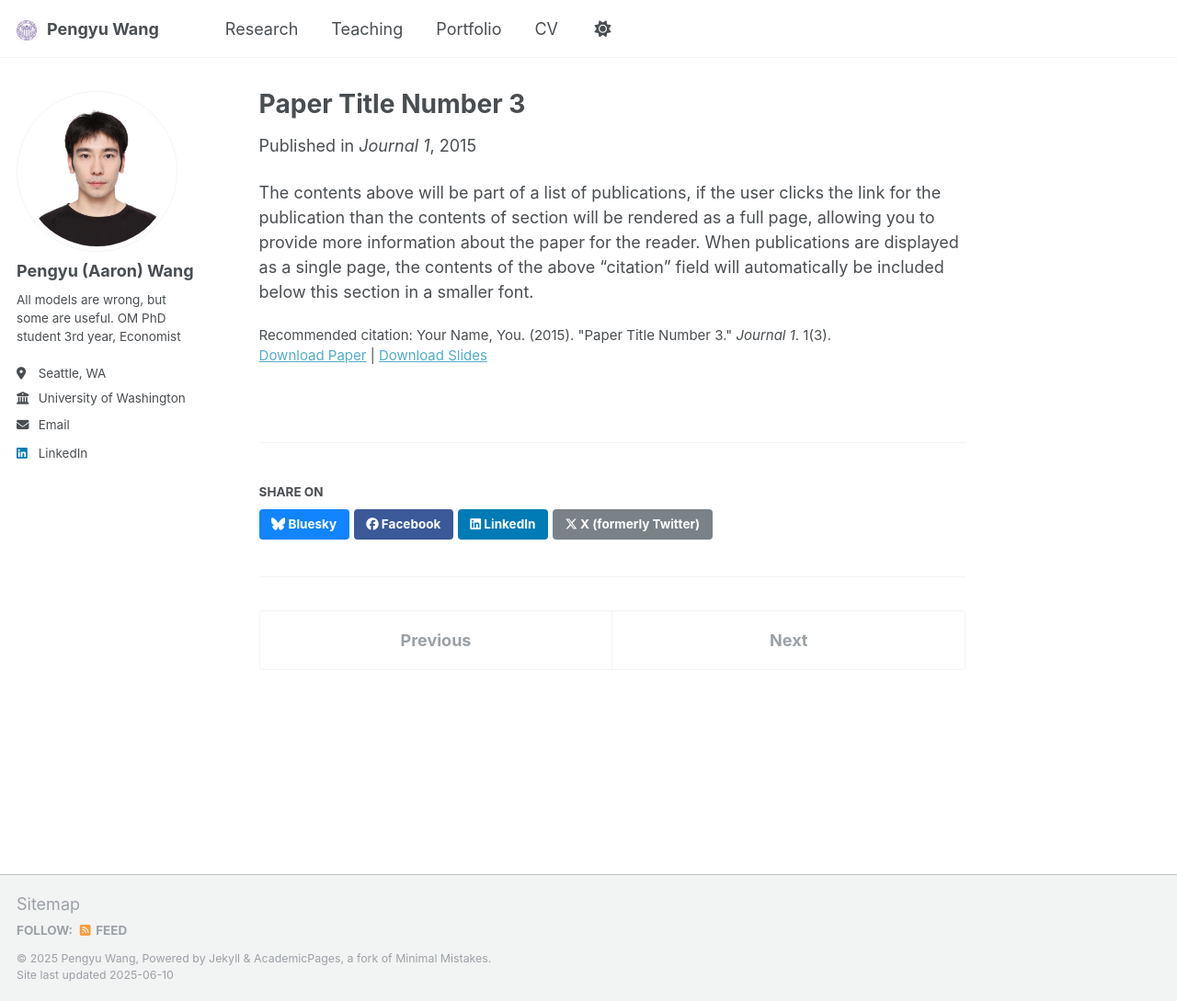
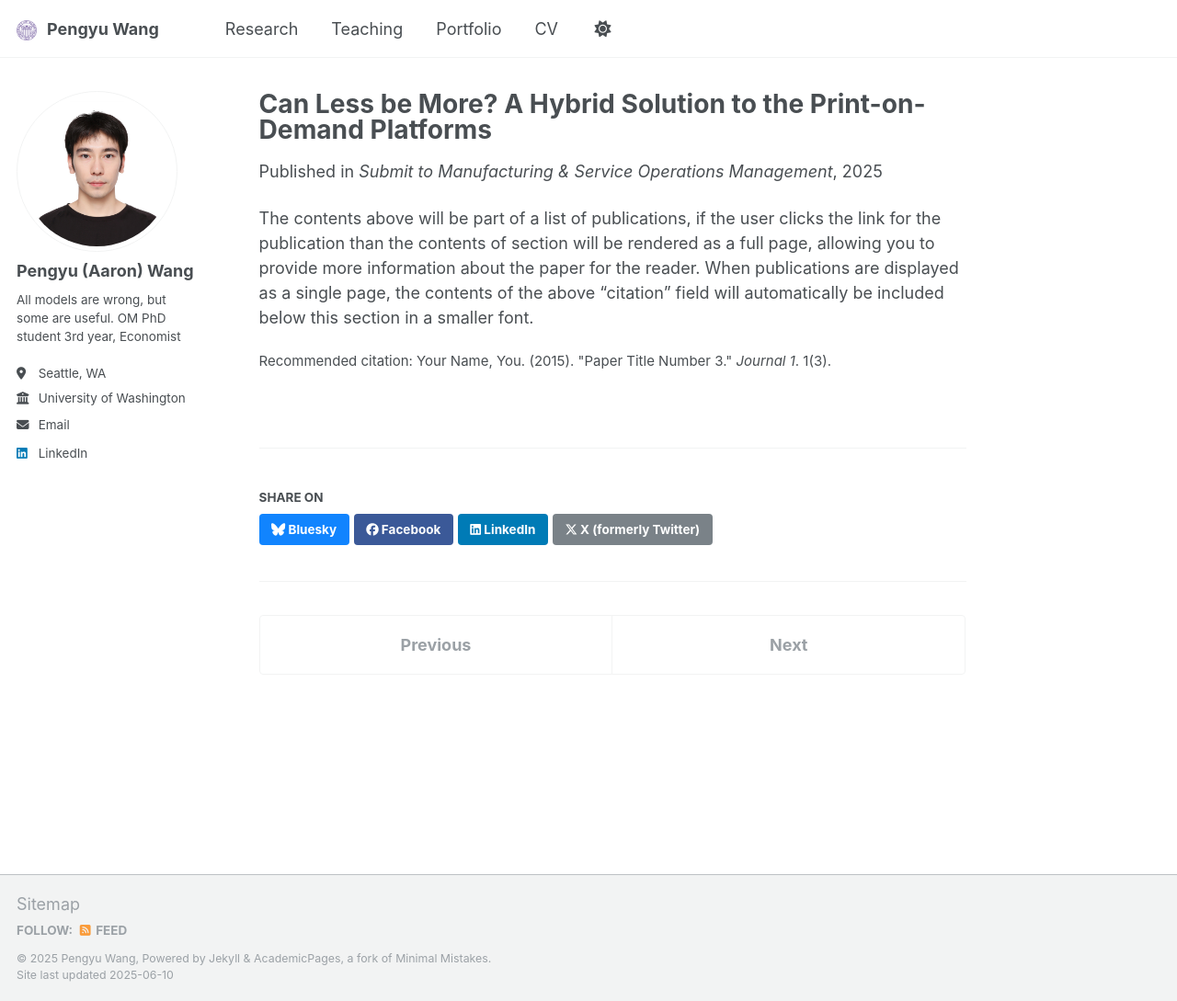
Before and after one commit to MithrandiRAaron/mithrandiraaron.github.io, a Jekyll site: the page built from _publications/2015-10-01-paper-title-number-3.md, in a window 1280 px wide and 1089 px high. Shown: the whole window at 92% size. Built offline with Jekyll 4.4.1, drawn with Linux system fonts in a browser that asks for light colours.

Commit message:
Update 2015-10-01-paper-title-number-3.md

```diff
--- a/_publications/2015-10-01-paper-title-number-3.md
+++ b/_publications/2015-10-01-paper-title-number-3.md
@@ -1,13 +1,13 @@
 ---
-title: "Paper Title Number 3"
+title: "Can Less be More? A Hybrid Solution to the Print-on-Demand Platforms"
 collection: publications
 category: manuscripts
-permalink: /publication/2015-10-01-paper-title-number-3
-excerpt: 'This paper is about the number 3. The number 4 is left for future work.'
-date: 2015-10-01
-venue: 'Journal 1'
-slidesurl: 'http://academicpages.github.io/files/slides3.pdf'
-paperurl: 'http://academicpages.github.io/files/paper3.pdf'
+permalink: # /publication/2015-10-01-paper-title-number-3
+excerpt: 'This paper optimizes for the production strategy in Print-on-demand industry, investigating the game-theoretic relationships between the content creators and platforms. Provided a hybrid production framework with incentive-compatible implementation strategies to justify its effectiveness.'
+date: 2025-6-9
+venue: 'Submit to Manufacturing & Service Operations Management'
+slidesurl: # 'http://academicpages.github.io/files/slides3.pdf'
+paperurl: # 'http://academicpages.github.io/files/paper3.pdf'
 citation: 'Your Name, You. (2015). &quot;Paper Title Number 3.&quot; <i>Journal 1</i>. 1(3).'
 ---
 
```
